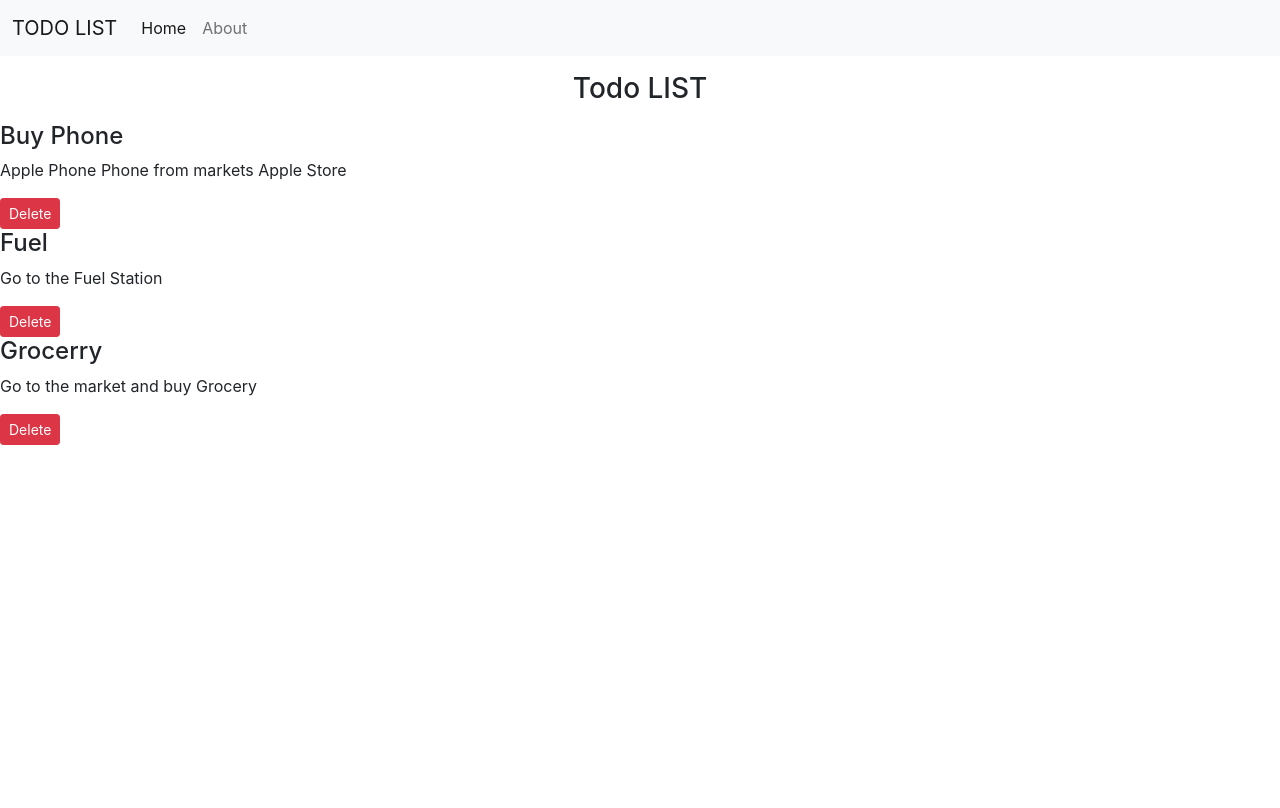
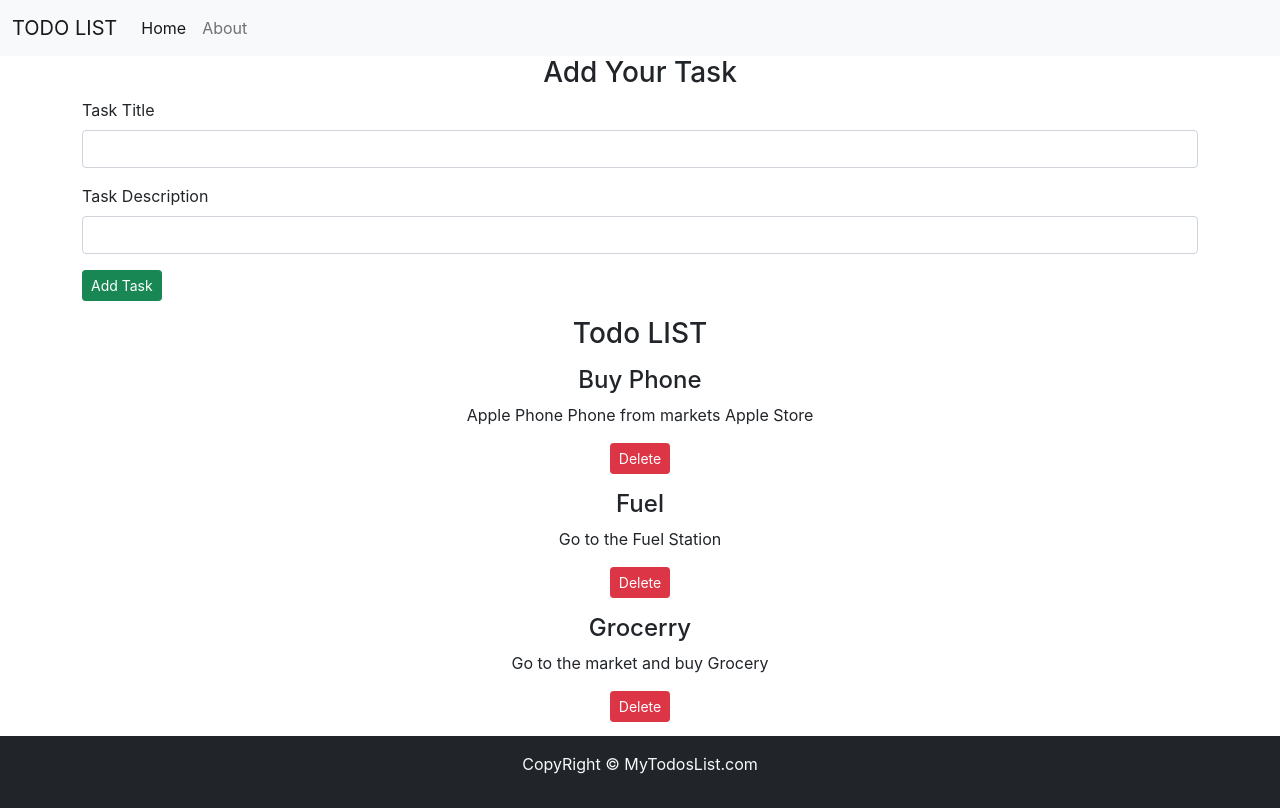
Before and after one commit to sanwalkhan/todosapp-using-react, a React (Create React App) app in the folder todosapp/: page / in a window 1280 px wide. Built offline with nearby package versions, Linux system fonts and the light colour scheme.

Commit message:
updated todo app

```diff
--- a/todosapp/src/App.css
+++ b/todosapp/src/App.css
@@ -1,3 +1,7 @@
+body {
+  overflow: hidden;
+}
+
 .App {
   text-align: center;
 }
@@ -36,3 +40,10 @@
     transform: rotate(360deg);
   }
 }
+
+.footer {
+  position: absolute;
+  top: 92vh;
+  width: 100%;
+
+}
--- a/todosapp/src/App.js
+++ b/todosapp/src/App.js
@@ -1,3 +1,4 @@
+import React, { useState } from 'react';
 
 import './App.css';
 
@@ -5,16 +6,32 @@
 
 import { Todos } from './components/Todos';
 
+import { Footer } from './components/footer';
+
+import { Addtodo } from './components/Addtodo';
 
 
 
 function App() {
 
-  const onDelete = () =>{
-    console.log("im on delete")
+  const onDelete = (todo) =>{
+    settodos(todos.filter((e)=>{
+      return e!== todo
+    }))
   }
 
-  const todos = [
+  const addtodo = ( title , desc)=>{
+    let sno = todos[todos.length-1].sno +1 ;
+    const mytodo = {
+      sno : sno,
+      title : title,
+      desc : desc,
+    }
+    settodos([...todos, mytodo]);
+  }
+
+const [todos, settodos] = useState(
+  [
     {
       sno: 1,
       title: "Buy Phone",
@@ -32,13 +49,18 @@
       desc: 'Go to the market and buy  Grocery'
   }
   ]
+)
 
   return (
     <>
   <Header title = {'TODO LIST'}  searchbar = {false}/>
 
+  <Addtodo addtodo = {addtodo}/>
+
   <Todos todos = {todos}  onDelete = {onDelete}/>
 
+
+  <Footer />
     </>
   )
 }
--- /dev/null
+++ b/todosapp/src/components/Addtodo.js
@@ -0,0 +1,53 @@
+import React , {useState} from "react";
+
+export const Addtodo = ({addtodo}) => {
+    const [title, settitle] = useState('');
+    const [desc, setdesc] = useState('');
+    const submit = (e) => {
+        e.preventDefault();
+        if(!title || !desc){
+        alert ("Title or Desription can't be Empty")
+        addtodo(title , desc)
+    }
+    }
+  return (
+    <div className="container ">
+        <h3 className="text-center">Add Your Task</h3>
+      <form onSubmit ={submit} >
+        <div className="mb-3">
+          <label htmlFor="exampleInputEmail1" className="form-label">
+            Task Title
+          </label>
+          <input
+            type="text"
+            value = {title}
+            onChange = {(e) => {
+                settitle(e.target.value)
+            }}
+            className="form-control"
+            id="exampleInputEmail1"
+            aria-describedby="emailHelp"
+          />
+        </div>
+        <div className="mb-3">
+          <label htmlFor="desc" className="form-label">
+            Task Description
+          </label>
+          <input
+            type="text"
+            value = {desc}
+            onChange = {(e) => {
+                setdesc(e.target.value)
+            }}
+            className="form-control"
+            id="desc"
+          />
+        </div>
+
+        <button type="submit" className="btn btn-success btn-sm">
+          Add Task
+        </button>
+      </form>
+    </div>
+  );
+};
--- a/todosapp/src/components/Todoitems.js
+++ b/todosapp/src/components/Todoitems.js
@@ -2,10 +2,10 @@
 
 export const Todoitems = ({todo , onDelete}) => {
     return (
-        <div>
+        <div className="container text-center my-3">
             <h4>{todo.title}</h4>
             <p>{todo.desc}</p>
-            <button className="btn btn-sm btn-danger" onClick = {onDelete}> Delete</button>
+            <button className="btn btn-sm btn-danger"  onClick = {() => {onDelete(todo)} } > Delete</button>
         </div>
     )
 }
--- a/todosapp/src/components/Todos.js
+++ b/todosapp/src/components/Todos.js
@@ -5,9 +5,14 @@
     return (
         <div id="container">
           <h3 className="text-center my-3"> Todo LIST </h3>
-          {props.todos.map((todo)=>{
-              return <Todoitems todo = {todo} onDelete = {props.onDelete} />
-          })}
+          {props.todos.length === 0  ? 'No More Task' :
+          props.todos.map((todo)=>{
+            return <Todoitems todo = {todo} key={todo.sno} onDelete = {props.onDelete} />
+        })
+
+          }
+
+
         </div>
     )
 }
--- /dev/null
+++ b/todosapp/src/components/footer.js
@@ -0,0 +1,9 @@
+import React from 'react'
+
+export const Footer = () => {
+    return (
+        <footer className="bg-dark text-light py-3 footer">
+            <p className="text-center">CopyRight &copy; MyTodosList.com</p>
+        </footer>
+    )
+}
```
